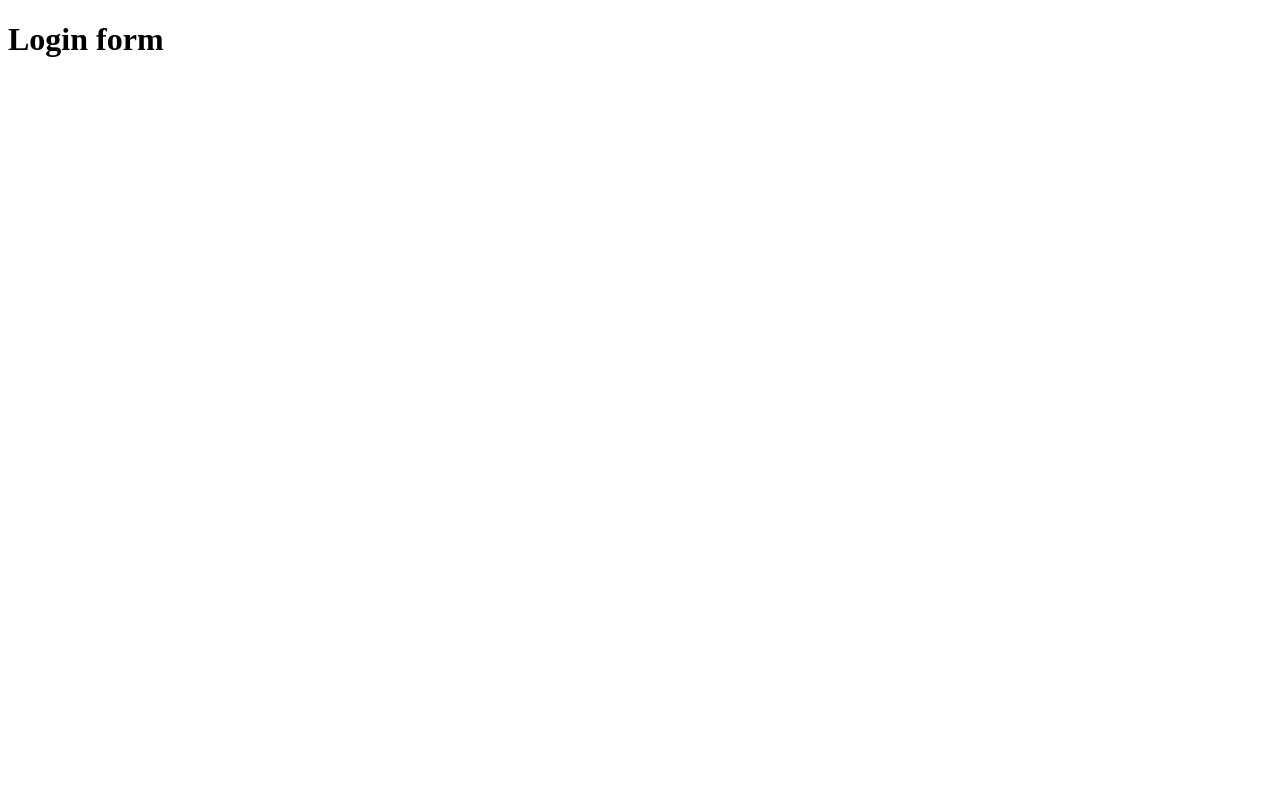
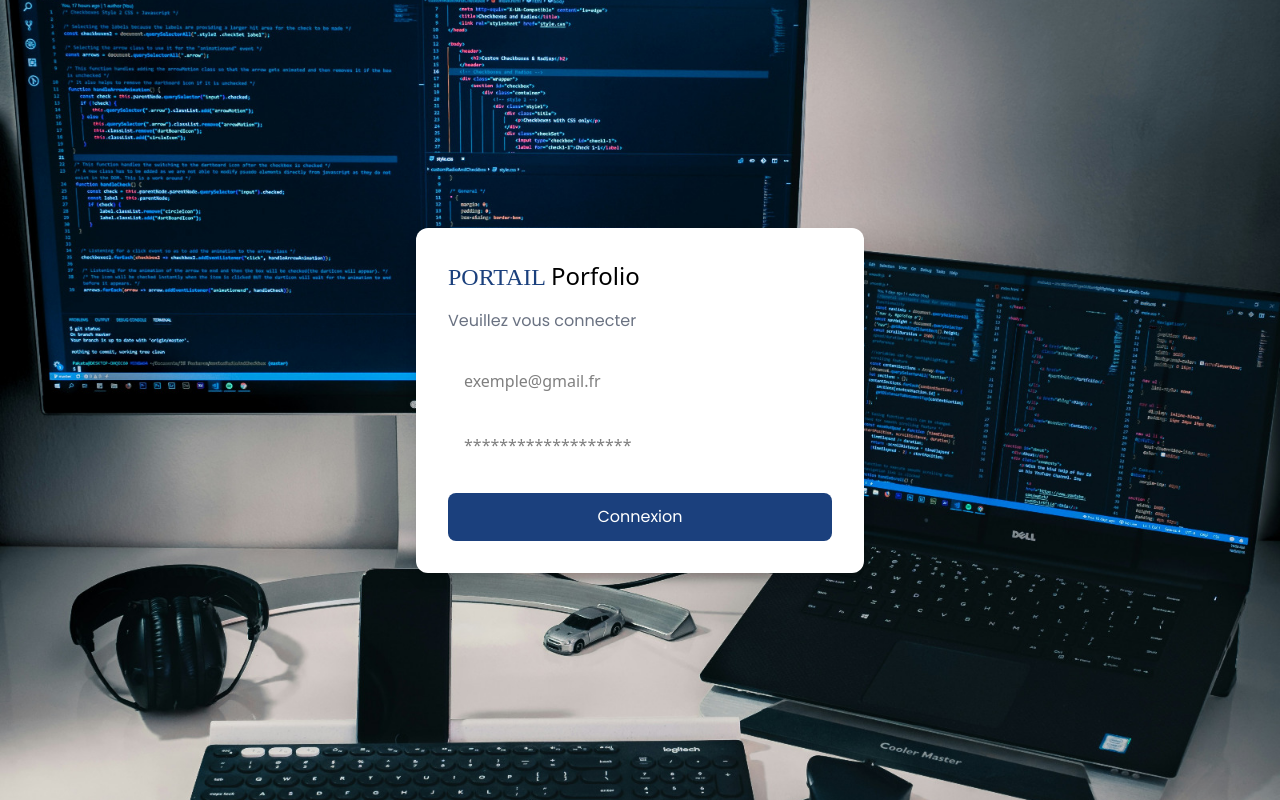
Before and after one commit to NEJDev241/Portail_portfolio_v3, a Next.js app: page /login in a window 1280 px wide. Built offline with nearby package versions, Linux system fonts and the light colour scheme; a web font is replaced by a local one.

Commit message:
Ajout de la page de connexion

```diff
--- a/app/(back_office)/(auth)/layout.tsx
+++ b/app/(back_office)/(auth)/layout.tsx
@@ -1,4 +1,6 @@
 import type { Metadata } from "next";
+// import "@/public/bg-login.jpeg";
+import "@/style/tailwind.css";
 
 
 
@@ -10,7 +12,12 @@ export default function RootLayout({ children }: Readonly<{children: React.React
 {
     return (
         <html lang="fr" >
-            <body >
+            <body   className="min-h-screen flex items-center justify-center"
+            style={{
+                backgroundImage: "url('/bg-login.jpeg')",
+                backgroundSize: "cover",
+                backgroundPosition: "center"
+            }}>
                 {children}
             </body>
         </html>
--- a/app/(back_office)/(auth)/login/page.tsx
+++ b/app/(back_office)/(auth)/login/page.tsx
@@ -1,9 +1,42 @@
-
 
 export default function LoginPage()
 {
 
     return (<>
-        <h1>Login form</h1>
+
+        <div className="min-h-screen flex items-center justify-center">
+            <div className="bg-white p-8 rounded-xl shadow-lg w-full max-w-md">
+
+            {/* Logo */}
+            <div className="mb-4">
+                <span className="font-holtwood text-2xl text-primary">PORTAIL </span>
+                <span className="font-inclusive text-2xl">Porfolio</span>
+            </div>
+
+            {/* Sous-titre */}
+            <p className="text-gray-500 mb-6 font-poppins">Veuillez vous connecter</p>
+
+            {/* Champ email */}
+            <input
+                type="email"
+                placeholder="exemple@gmail.fr"
+                className="w-full border-[1.5] border-gray-500 rounded-lg px-4 py-3 mb-4 outline-none focus:border-primary"
+            />
+
+            {/* Champ mot de passe */}
+            <input
+                type="password"
+                placeholder="*******************"
+                className="w-full border-[1.5] border-gray-500 rounded-lg px-4 py-3 mb-6 outline-none focus:border-primary"
+            />
+
+            {/* Bouton connexion */}
+            <button className="w-full font-poppins bg-primary text-white py-3 rounded-lg hover:opacity-90 transition-opacity duration-300 cursor-pointer">
+             Connexion
+            </button>
+
+        </div>
+      </div>
+
     </>)
 }
```
Also changed, not shown: public/bg-login.jpeg (added).
